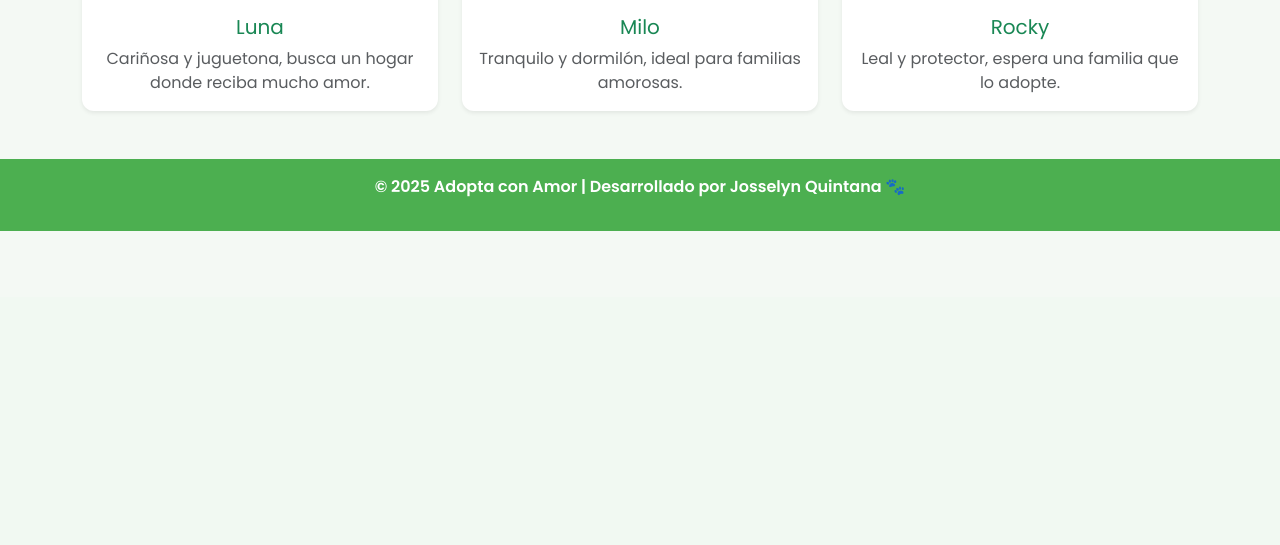
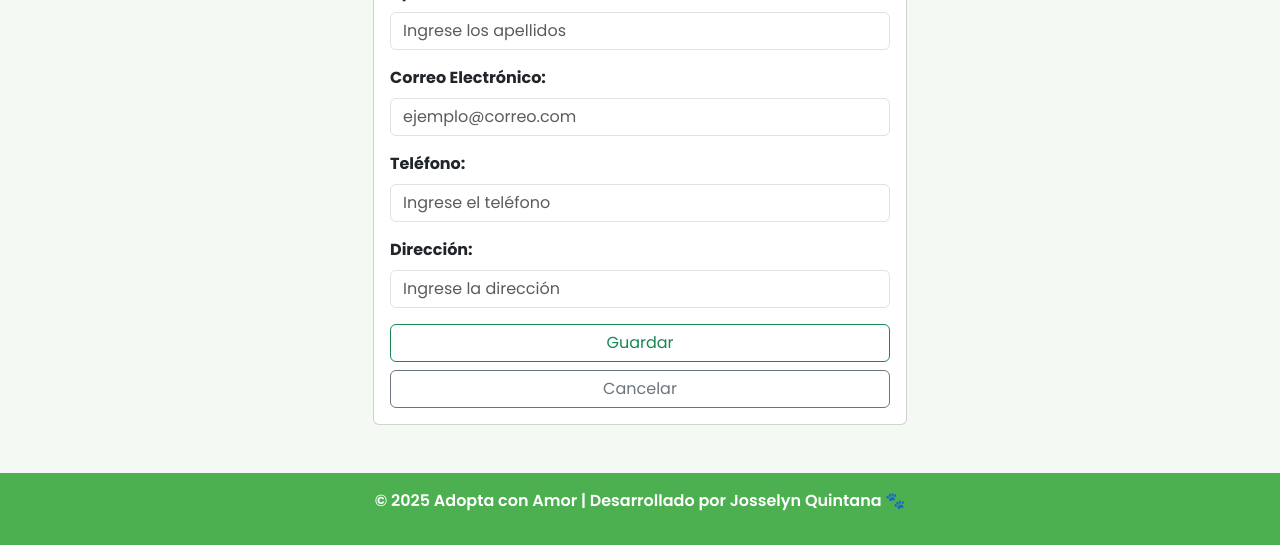
Before and after one commit to Jodaniela22/AdopcionMascotasDjango, a Django app: page /nueva_persona/ in a window 1280 px wide. Shown: the part 503-1048 px from the top of the page. Before the commit the page ends 734 px from the top, so only its background shows below. Run offline with Django 4.2, Linux system fonts and the light colour scheme; some libraries are stand-ins or nearby versions.

Commit message:
Ingresamos el contenido que va tener nueva persona

```diff
--- a/Aplicaciones/Adopciones/templates/persona/nueva_persona.html
+++ b/Aplicaciones/Adopciones/templates/persona/nueva_persona.html
@@ -2,3 +2,48 @@
 
 {% block header %}{% endblock %}
 {% block banner %}{% endblock %}
+
+{% block contenido %}
+<div class="container mt-5">
+    <h2 class="mb-4 text-center">Registrar Nuevo Cliente</h2>
+    <div class="row justify-content-center">
+        <div class="col-md-8 col-lg-6">
+            <div class="card">
+                <div class="card-body">
+                    <form method="post" action="{% url 'nueva_persona' %}" id="frm_registrar_persona" novalidate>
+                        {% csrf_token %}
+                        <div class="mb-3">
+                            <label for="cedula_per" class="form-label"><b>Cédula:</b></label>
+                            <input type="text" class="form-control" name="cedula_per" id="cedula_per" maxlength="20" placeholder="Ingrese la cédula" required>
+                        </div>
+                        <div class="mb-3">
+                            <label for="nombres_per" class="form-label"><b>Nombres:</b></label>
+                            <input type="text" class="form-control" name="nombres_per" id="nombres_per" maxlength="100" placeholder="Ingrese los nombres" required>
+                        </div>
+                        <div class="mb-3">
+                            <label for="apellidos_per" class="form-label"><b>Apellidos:</b></label>
+                            <input type="text" class="form-control" name="apellidos_per" id="apellidos_per" maxlength="100" placeholder="Ingrese los apellidos" required>
+                        </div>
+                        <div class="mb-3">
+                            <label for="correo_per" class="form-label"><b>Correo Electrónico:</b></label>
+                            <input type="email" class="form-control" name="correo_per" id="correo_per" placeholder="ejemplo@correo.com" required>
+                        </div>
+                        <div class="mb-3">
+                            <label for="telefono_per" class="form-label"><b>Teléfono:</b></label>
+                            <input type="text" class="form-control" name="telefono_per" id="telefono_per" maxlength="30" placeholder="Ingrese el teléfono">
+                        </div>
+                        <div class="mb-3">
+                            <label for="direccion_per" class="form-label"><b>Dirección:</b></label>
+                            <input type="text" class="form-control" name="direccion_per" id="direccion_per" maxlength="200" placeholder="Ingrese la dirección">
+                        </div>
+                        <div class="d-grid gap-2">
+                            <button type="submit" class="btn btn-outline-success">Guardar</button>
+                            <a href="{% url 'listar_persona' %}" class="btn btn-outline-secondary">Cancelar</a>
+                        </div>
+                    </form>
+                </div>
+            </div>
+        </div>
+    </div>
+</div>
+{% endblock %}
```
